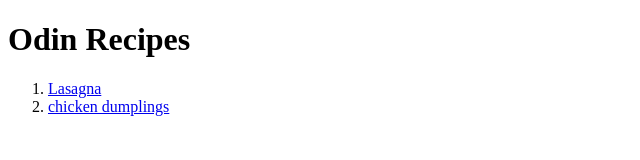
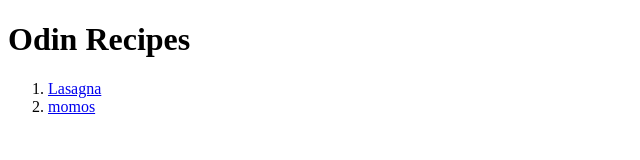
Before and after one commit to DhungelShubham/odin-recipes, a plain HTML site: page index.html in a window 1280 px wide. Shown: the whole page, without its empty margins (0-640 px from the left). Drawn offline with Linux system fonts and the light colour scheme.

Commit message:
i fixed the bug where the momos page was not loading

```diff
--- a/index.html
+++ b/index.html
@@ -10,7 +10,7 @@
     <h1>Odin Recipes</h1>
     <ol>
     <li><a href="./recipes/lasagna.html" target="_blank" rel=" noopener noreferrer">Lasagna</a></li>
-    <li> <a href="./recipes/Mounton-Chicken-Momo.jpg" target="_blank" >chicken dumplings</a></li>
+    <li> <a href="./recipes/momo.html" target="_blank" rel=" noopener noreferrer" >momos</a></li>
     </ol>
 </body>
 </html>
```
